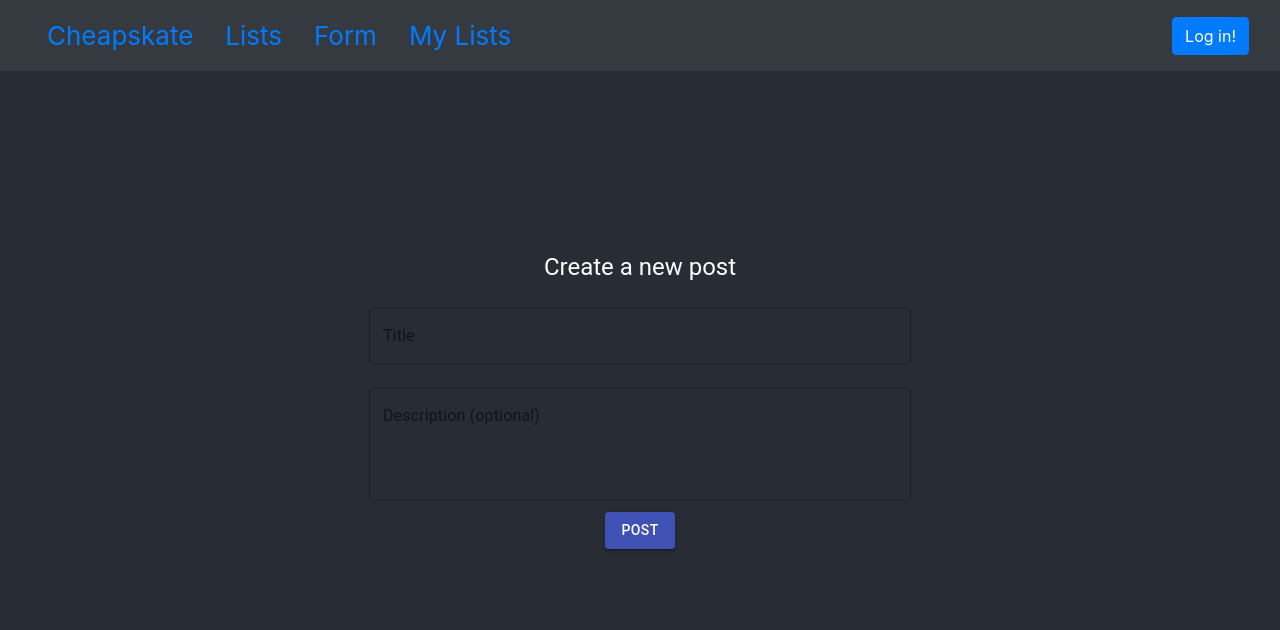
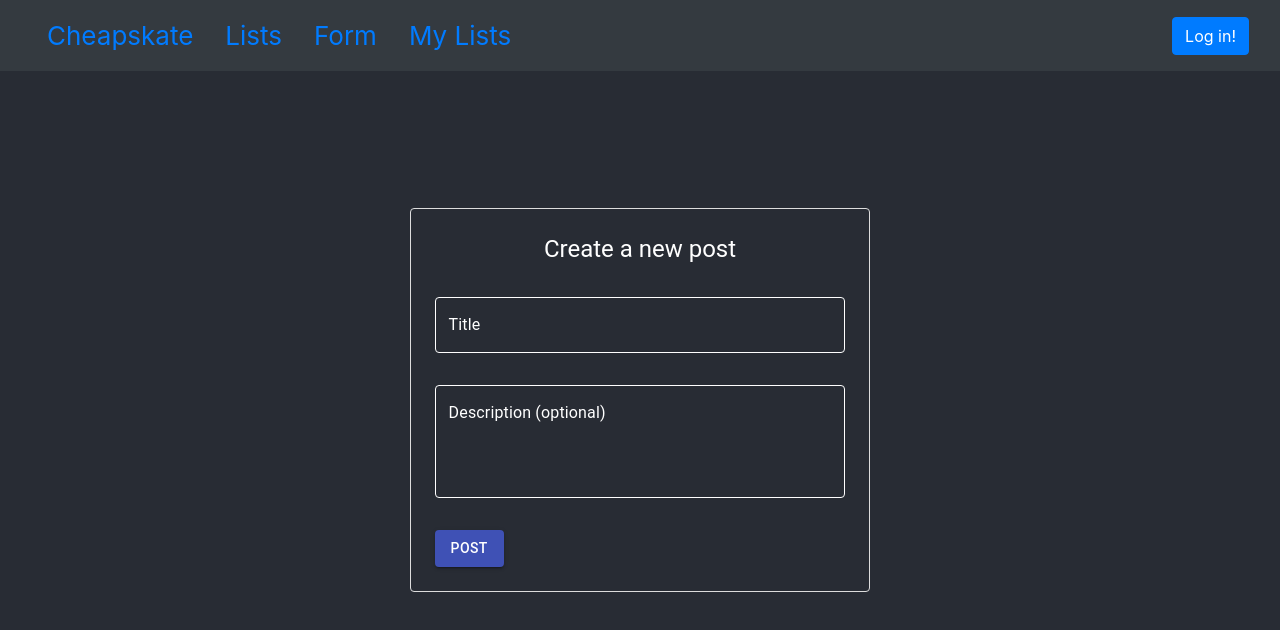
Before and after one commit to awgranados/cheapskate, a React (Create React App) app in the folder web-app/frontend/: page /form in a window 1280 px wide. Shown: the top 630 px of the page. Built offline with nearby package versions, Linux system fonts and the light colour scheme.

Commit message:
Styled form tab better

```diff
--- a/web-app/frontend/src/components/FormTab.css
+++ b/web-app/frontend/src/components/FormTab.css
@@ -1,3 +1,49 @@
-.form-text {
-    color: black;
-  }
+.form-tab-container {
+  background-color: #282c34;
+  color: white;
+  border: 1px solid #ddd;
+  border-radius: 4px;
+  padding: 24px;
+  width: 36%;
+  margin: auto;
+  box-sizing: border-box;
+}
+
+.form-tab-container h5 {
+  margin-bottom: 16px;
+}
+
+.form-tab-container form {
+  display: flex;
+  flex-direction: column;
+  align-items: flex-start;
+  width: 100%;
+}
+
+.form-tab-container .MuiTextField-root {
+  margin-bottom: 16px;
+  width: 100%;
+}
+
+.form-tab-container .MuiButton-root {
+  margin-top: 16px;
+}
+.form-tab-container .MuiOutlinedInput-root .MuiOutlinedInput-notchedOutline {
+  border-color: white;
+}
+
+.form-tab-container .MuiFormLabel-root {
+  color: white;
+}
+
+.form-tab-container .MuiInputBase-input {
+  color: white;
+}
+
+.form-tab-container .MuiInputBase-root .MuiOutlinedInput-notchedOutline {
+  border-color: white;
+}
+
+.form-tab-container .MuiInputBase-root.Mui-focused .MuiOutlinedInput-notchedOutline {
+  border-color: white;
+}
--- a/web-app/frontend/src/components/FormTab.js
+++ b/web-app/frontend/src/components/FormTab.js
@@ -1,5 +1,6 @@
 import React from 'react';
 import { TextField, Button, Typography, Box } from '@material-ui/core';
+import './FormTab.css';
 
 function FormTab() {
   const [title, setTitle] = React.useState('');
@@ -30,9 +31,10 @@ function FormTab() {
 
   return (
     <Box
+      className="form-tab-container"
       border={1}
       borderRadius={4}
-      borderColor="grey.400"
+      borderColor="gray"
       p={2}
       textAlign="left"
     >
```
